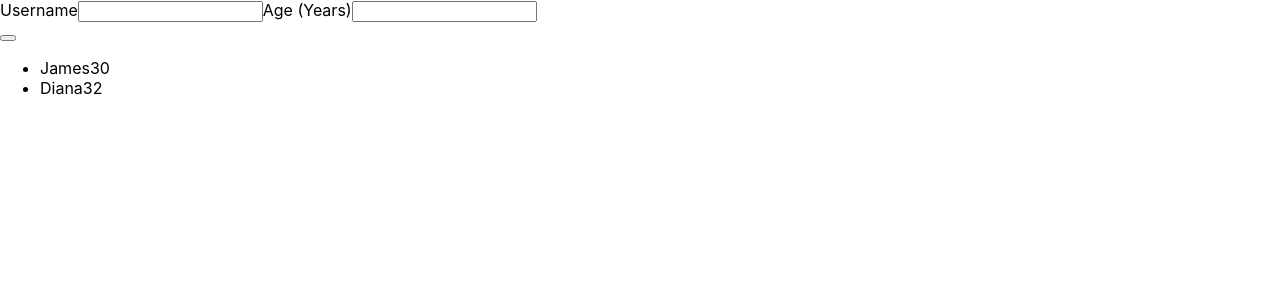
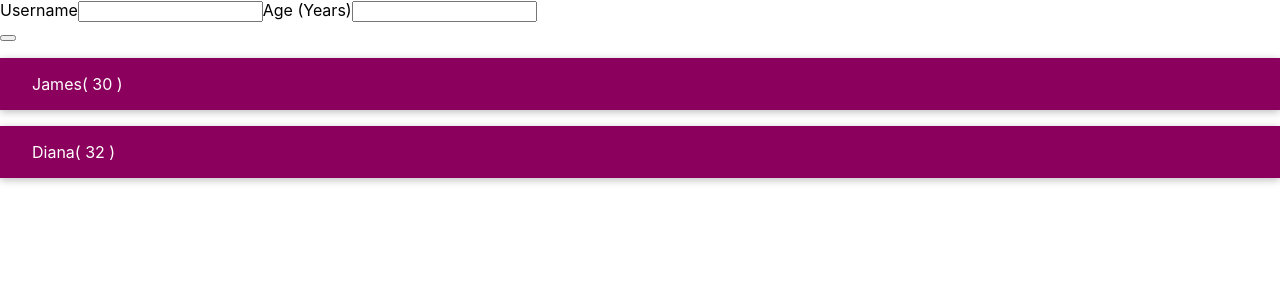
Before and after one commit to ian-richard/AddUser_CRG, a React (Create React App) app: page / in a window 1280 px wide. Shown: the top 300 px of the page. Built offline with nearby package versions, Linux system fonts and the light colour scheme.

Commit message:
css added to users and list

```diff
--- a/src/components/Users/UserItem/UserItem.css
+++ b/src/components/Users/UserItem/UserItem.css
@@ -0,0 +1,8 @@
+.user-item {
+    margin: 1rem 0;
+    background: #8b005d;
+    box-shadow: 0 2px 8px rgba(0, 0, 0, 0.26);
+    color: white;
+    padding: 1rem 2rem;
+    cursor: pointer;
+  }
--- a/src/components/Users/UserItem/UserItem.js
+++ b/src/components/Users/UserItem/UserItem.js
@@ -1,7 +1,8 @@
+import './UserItem.css';
 
 const UserItem = (props) => {
     return (
-        <li>
+        <li className="user-item">
             {props.children}
         </li>
     )
--- a/src/components/Users/UserList/UserList.css
+++ b/src/components/Users/UserList/UserList.css
@@ -0,0 +1,5 @@
+.user-list {
+    list-style: none;
+    margin: 0;
+    padding: 0;
+  }
--- a/src/components/Users/UserList/UserList.js
+++ b/src/components/Users/UserList/UserList.js
@@ -1,15 +1,16 @@
 import UserItem from '../UserItem/UserItem';
+import './UserList.css';
 
 const UserList = props => {
     return (
-        <ul>
+        <ul className="user-list">
             {props.items.map(user => (
                 <UserItem
                   key={user.id}
                   id={user.id}
                 >
                     {user.text}
-                    {user.age}
+                     ( {user.age} )
                 </UserItem>
             ))}
         </ul>
```
